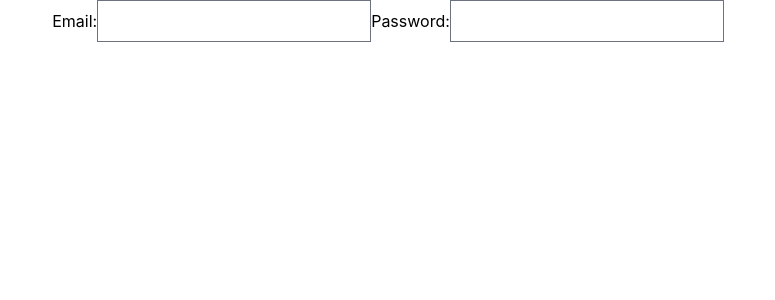
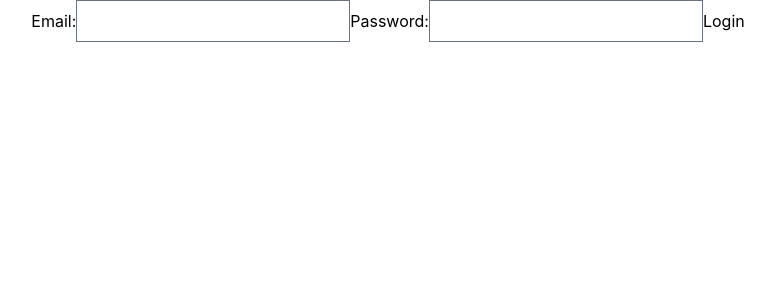
Before and after one commit to jon-wehner/HackJAck-ReactApp, a React (Create React App) app: page / in a window 1280 px wide. Shown: the top 300 px of the page, without its empty margins (252-1027 px from the left). Built offline with nearby package versions, Linux system fonts and the light colour scheme.

Commit message:
added login fetch

```diff
--- a/src/components/LoginForm/LoginForm.jsx
+++ b/src/components/LoginForm/LoginForm.jsx
@@ -4,8 +4,19 @@ const LoginForm = () => {
   const [email, setEmail] = useState('');
   const [password, setPassword] = useState('');
 
+  const login = async (e) => {
+    e.preventDefault();
+    const options = {
+      method: 'POST',
+      headers: {
+        'Content-Type': 'application/JSON',
+      },
+      body: JSON.stringify({ email, password }),
+    };
+    await fetch('http://localhost:5000/api/auth/login', options);
+  };
   return (
-    <form>
+    <form onSubmit={login}>
       <label htmlFor="email">
         Email:
         <input type="email" name="email" value={email} onChange={(e) => setEmail(e.target.value)} />
@@ -14,6 +25,7 @@ const LoginForm = () => {
         Password:
         <input type="password" name="password" value={password} onChange={(e) => setPassword(e.target.value)} />
       </label>
+      <button type="submit">Login</button>
     </form>
   );
 };
```
